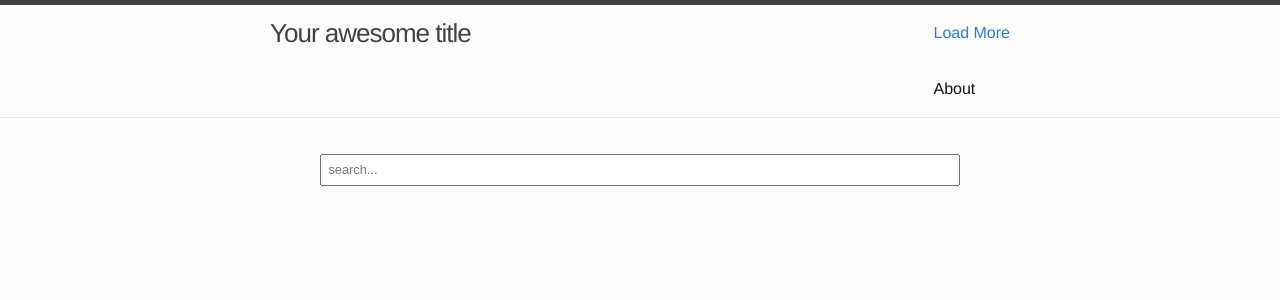
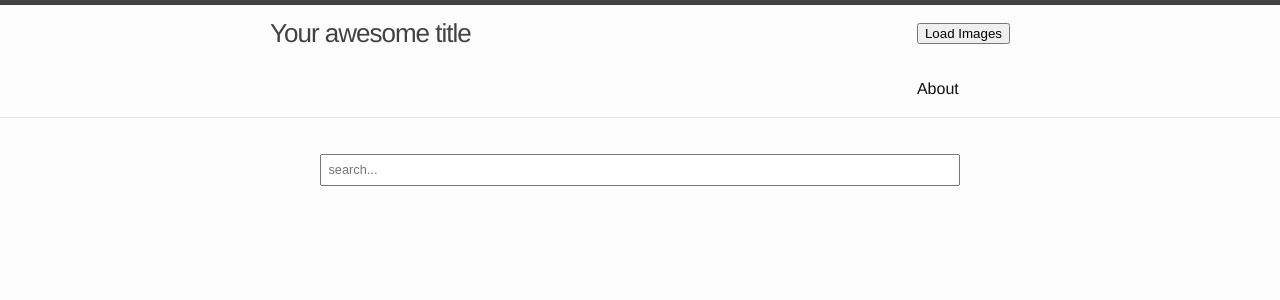
Before and after one commit to saimayasmeen4/minneatairu-json.github.io, a Jekyll site: the page built from about.markdown, in a window 1280 px wide. Shown: the top 300 px of the page. Built offline with Jekyll 4.4.1, drawn with Linux system fonts in a browser that asks for light colours; comment, search, counter and statistics services are not loaded.

Commit message:
Update header.html

```diff
--- a/_includes/header.html
+++ b/_includes/header.html
@@ -32,7 +32,7 @@
 
 </div>
 <div>
-<a href="#" id="load">Load More</a>
+<button onclick="myFunction()">Load Images</button>
 </div>
 
 <style>
```
Also changed, not shown: other parts of _includes/header.html (+9 -5 lines).
